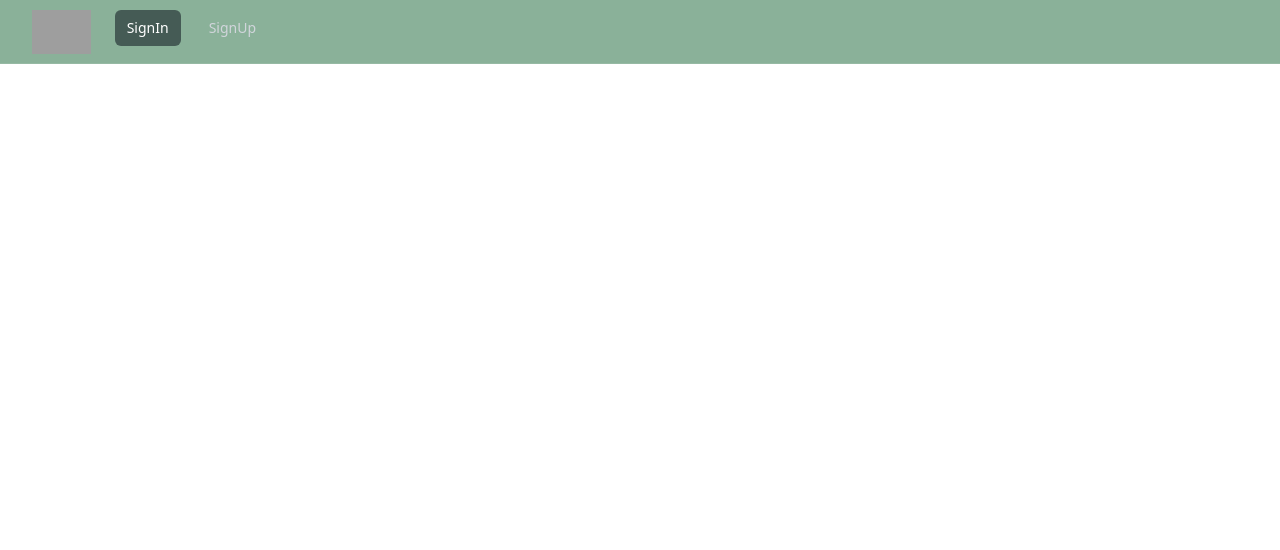
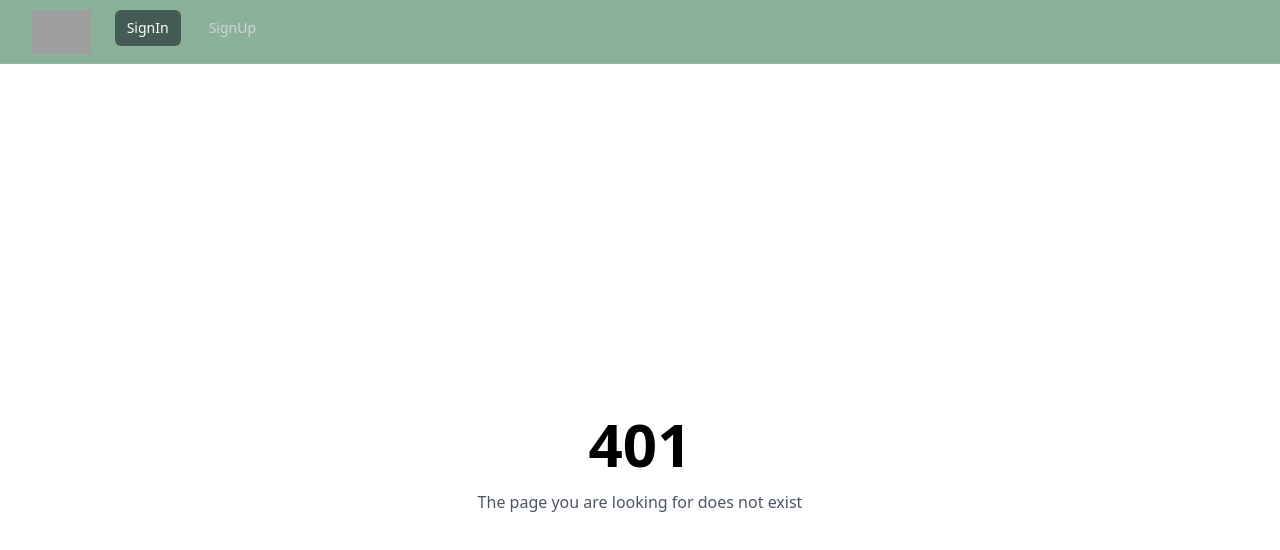
Before and after one commit to CMJD-114-115/Front-End-Tech-Part-02, a React (Create React App) app: page /404 in a window 1280 px wide. Before the commit this address had no page. Shown: the top 550 px of the page. Built offline with nearby package versions, Linux system fonts and the light colour scheme; grey boxes are pictures that could not be loaded.

Commit message:
Add 404 page with proper navigation

```diff
--- a/src/App.tsx
+++ b/src/App.tsx
@@ -1,5 +1,5 @@
 
-import { Route, Routes } from 'react-router-dom';
+import { Navigate, Route, Routes } from 'react-router-dom';
 import { Intro } from './components/Intro';
 import { NavBar } from './components/navbar/NavBar';
 import { SignUp } from './components/auth/SignUp';
@@ -7,6 +7,7 @@ import { UserEdit } from './components/User/UserEdit';
 import { UserView } from './components/User/UserView';
 import { LogIn } from './components/auth/LogIn';
 import { AuthProvider } from './components/auth/AuthProvider';
+import { NotFound } from './components/other/NotFound';
 
 function App() {
   return (
@@ -18,6 +19,9 @@ function App() {
           <Route path='/sign-up' element={<SignUp />} />
           <Route path='/sign-in' element={<LogIn />} />
           <Route path='/users' element={<UserView />} />
+          <Route path='/404' element={<NotFound />} />
+          <Route path='*' element={<Navigate to="/404" replace/>} />
+
         </Routes>
       </AuthProvider>
 
--- /dev/null
+++ b/src/components/other/NotFound.tsx
@@ -0,0 +1,17 @@
+export const NotFound = () => {
+    return (
+        <>
+            <div className="flex min-h-screen items-center justify-center">
+                <div className="text-center">
+                    <h1 className="text-6xl font-bold">401</h1>
+                    <p className="mt-4 text-gray-600">
+                        The page you are looking for does not exist
+                    </p>
+                </div>
+            </div>
+
+        </>
+    )
+
+
+}
```
